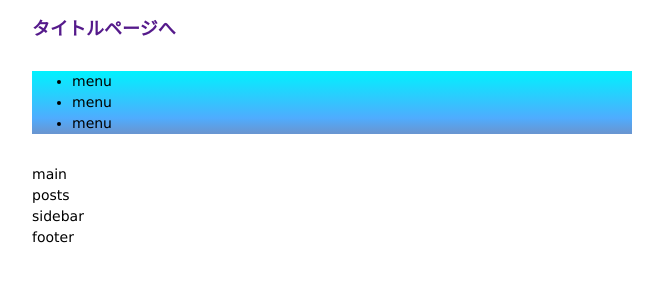
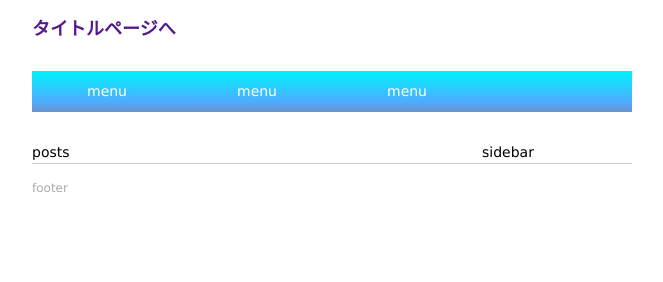
Before and after one commit to gajinote/Htmlbase, a plain HTML site: page index.html in a window 1280 px wide. Shown: the whole page, without its empty margins (308-971 px from the left). Drawn offline with Linux system fonts and the light colour scheme.

Commit message:
クラスをスタイリング

```diff
--- a/index.html
+++ b/index.html
@@ -10,13 +10,12 @@
   <div id="header" class="container">
     <h1><a href="">タイトルページへ</a></h1>
     <ul class="menu">
-      <li><a href=""></a>menu</li>
-      <li><a href=""></a>menu</li>
-      <li><a href=""></a>menu</li>
+      <li><a href="">menu</a></li>
+      <li><a href="">menu</a></li>
+      <li><a href="">menu</a></li>
     </ul>
   </div><!--- /header -->
   <div id="main" class="container">
-    main
     <div id="posts">
       posts
     </div> <!--- posts -->
--- a/style.css
+++ b/style.css
@@ -34,4 +34,44 @@ h1 {
   background: rgb(130,128,164);
   background: linear-gradient(0deg, rgba(104,150,210,1) 2%, rgba(79,172,254,1) 25%, rgba(0,242,254,1) 100%);
   margin-bottom:30px;
+  font-style: 12px;
+  list-style: none;
+  overflow: hidden;
+  padding: 0;
 }
+
+.menu > li {
+  float: left;
+  width: 150px;
+  text-align: center;
+}
+
+.menu a {
+  padding: 10px 0;
+  color: #fff;
+  display: block;
+}
+
+.menu a:hover {
+  background: #004880;
+}
+
+/* posts */
+#posts {
+  float: left;
+  width: 435px;
+}
+
+/* sidebar */
+#sidebar {
+  float: right;
+  width: 150px;
+}
+
+/* footer */
+#footer {
+  padding: 15px 0;
+  font-size: 12px;
+  color: #aaa;
+  border-top: 1px solid #ccc;
+}
```
